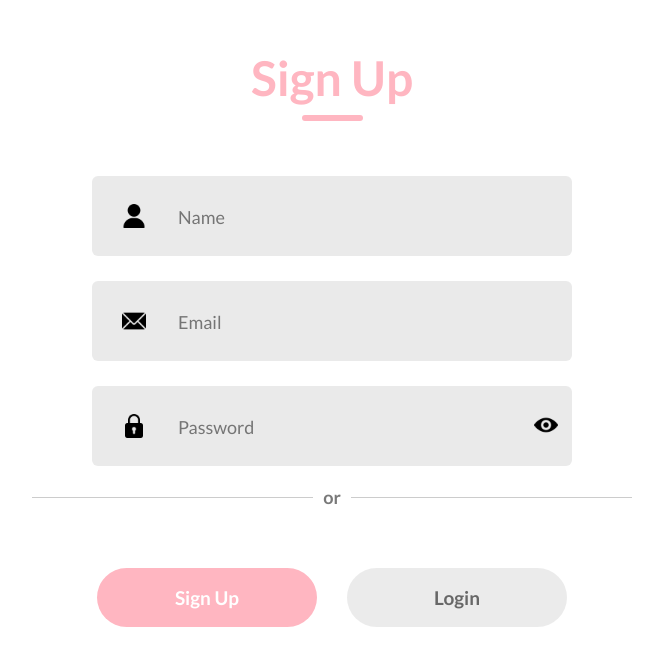
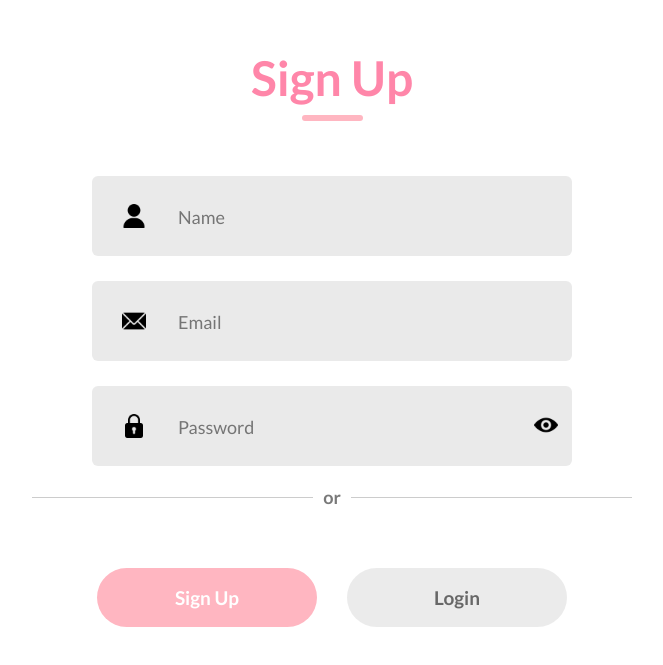
Before and after one commit to kathrynchoii/CysterHood, a React (Create React App) app: page / in a window 1280 px wide. Shown: the part 181-846 px from the top of the page, without its empty margins (308-971 px from the left). Built offline with nearby package versions, Linux system fonts and the light colour scheme.

Commit message:
changed color of loginpg

```diff
--- a/src/Components/LoginSignup/LoginSignup.css
+++ b/src/Components/LoginSignup/LoginSignup.css
@@ -28,7 +28,7 @@
 }
 
 .text {
-    color: #ffb6c1;
+    color: #ff86a9;
     font-size: 48px;
     font-weight: 700;
 }
@@ -158,6 +158,11 @@
     font-size: 19px;
     font-weight: 700;
     cursor: pointer;
+    transition: background 0.3s ease; /* Smooth transition */
+
+}
+.submit:hover {
+    background: #fc6d96; /* Change this to your desired hover color */
 }
 
 .gray {
```
